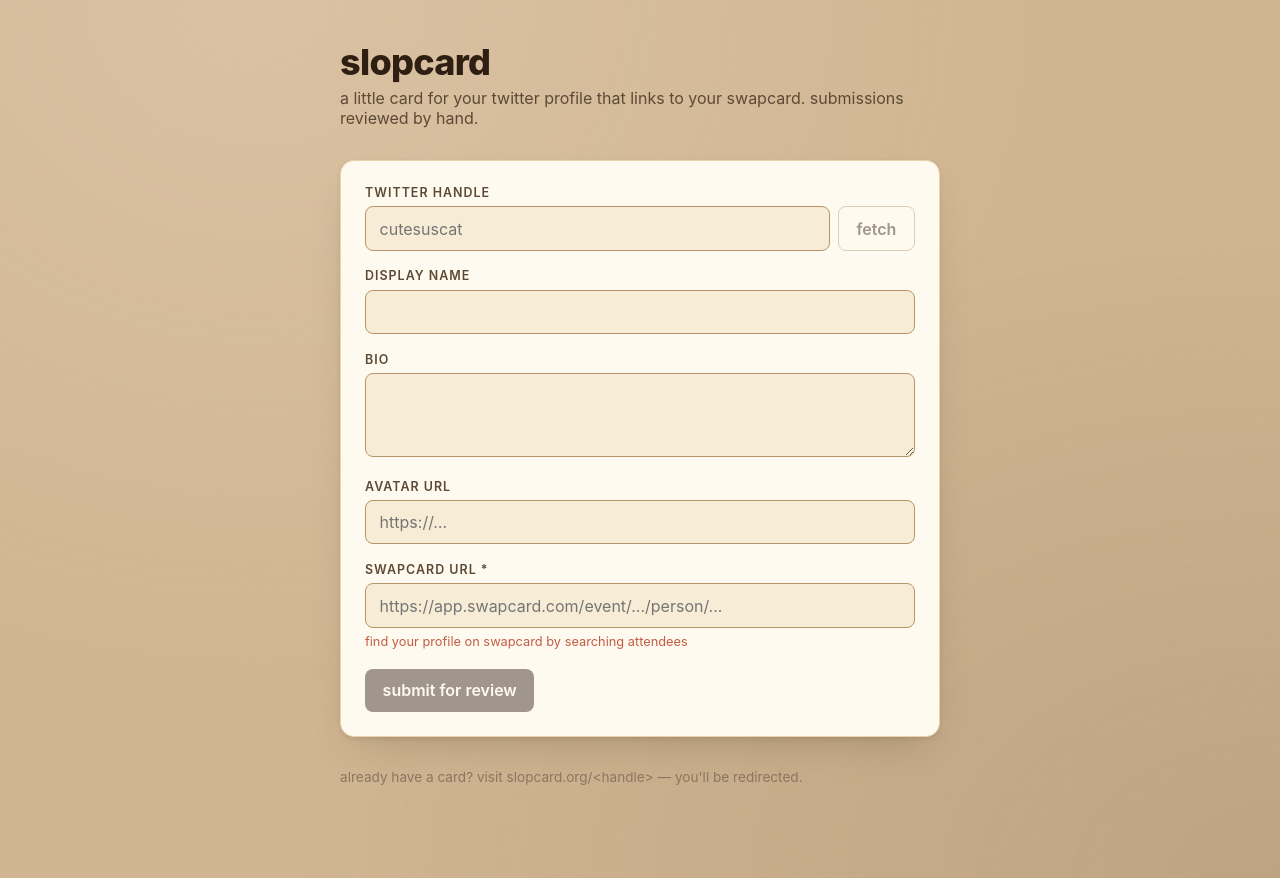
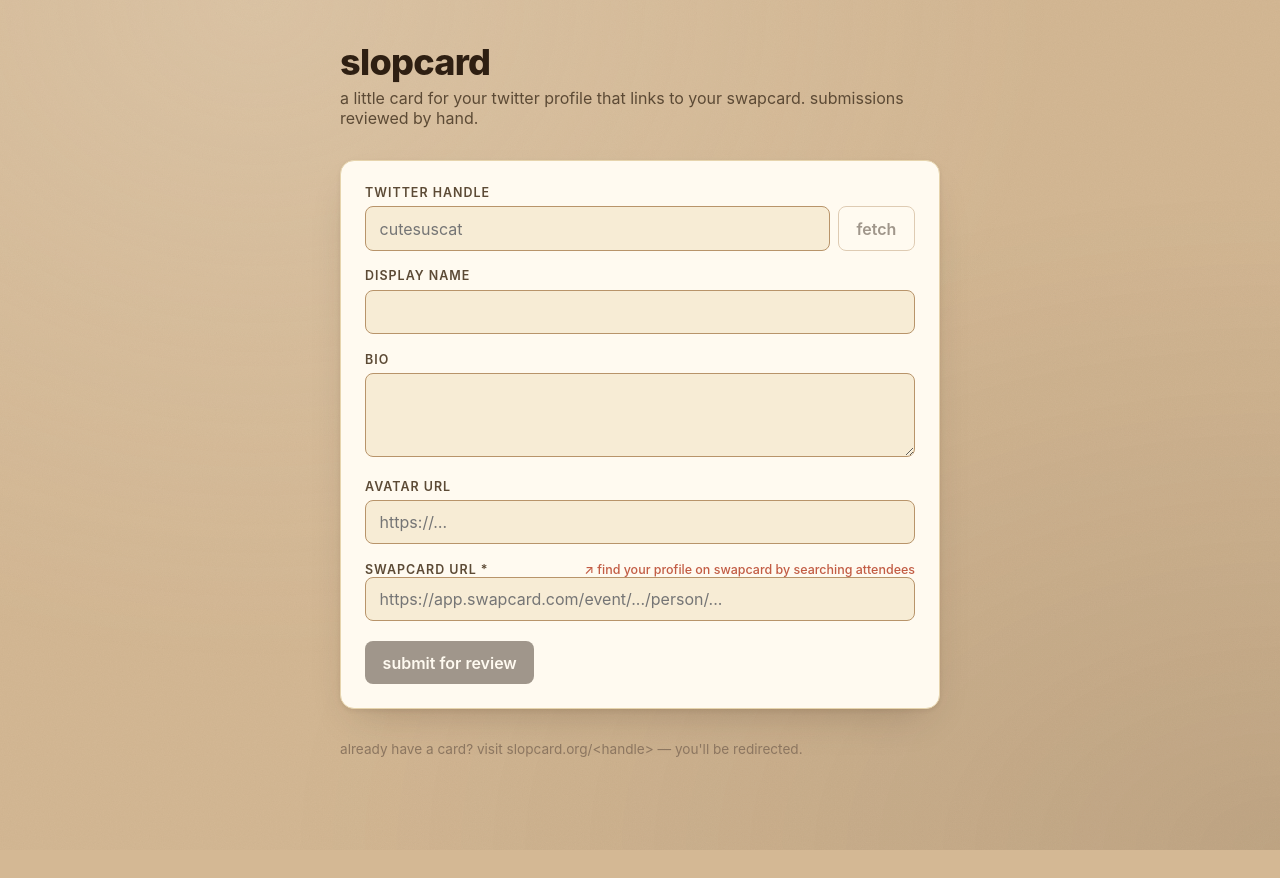
Before and after one commit to nickypro/slopcard, a Next.js app in the folder app/: page / in a window 1280 px wide. After the commit the page ends 850 px from the top, so only its background shows below. Built offline with nearby package versions, Linux system fonts and the light colour scheme; no server answers.

Commit message:
untilt card + move swapcard-search link inline with the label

```diff
--- a/app/src/app/globals.css
+++ b/app/src/app/globals.css
@@ -94,6 +94,27 @@
   text-transform: uppercase;
   letter-spacing: 0.08em;
   font-weight: 600;
+}
+
+.label-row {
+  display: flex;
+  align-items: baseline;
+  justify-content: space-between;
+  gap: 0.75rem;
+  flex-wrap: wrap;
+}
+.label-row label {
+  margin: 0;
+}
+.label-link {
+  font-size: 0.78rem;
+  color: var(--coral-strong);
+  text-transform: none;
+  letter-spacing: 0;
+  font-weight: 500;
+}
+.label-link:hover {
+  text-decoration: underline;
 }
 
 input[type="text"],
@@ -204,8 +225,6 @@
   border-radius: 18px;
   padding: 0;
   position: relative;
-  /* Very slight rotation for the pinned-notecard feel; small enough not to bother readers. */
-  transform: rotate(-1deg);
   box-shadow:
     0 1px 2px rgba(46, 31, 18, 0.12),
     0 24px 50px -16px rgba(46, 31, 18, 0.35),
--- a/app/src/components/SubmitForm.tsx
+++ b/app/src/components/SubmitForm.tsx
@@ -138,7 +138,17 @@
       </div>
 
       <div className="row">
-        <label htmlFor="swapcardUrl">swapcard url *</label>
+        <div className="label-row">
+          <label htmlFor="swapcardUrl">swapcard url *</label>
+          <a
+            className="label-link"
+            href="https://app.swapcard.com/event/eag-london/people/RXZlbnRWaWV3XzEyNzQyMDI="
+            target="_blank"
+            rel="noreferrer"
+          >
+            ↗ find your profile on swapcard by searching attendees
+          </a>
+        </div>
         <input
           id="swapcardUrl"
           type="url"
@@ -147,18 +157,6 @@
           onChange={(e) => setSwapcardUrl(e.target.value)}
           placeholder="https://app.swapcard.com/event/.../person/..."
         />
-        <p
-          className="muted"
-          style={{ fontSize: "0.8rem", marginTop: "0.4rem" }}
-        >
-          <a
-            href="https://app.swapcard.com/event/eag-london/people/RXZlbnRWaWV3XzEyNzQyMDI="
-            target="_blank"
-            rel="noreferrer"
-          >
-            find your profile on swapcard by searching attendees
-          </a>
-        </p>
       </div>
 
       <div className="actions">
```
